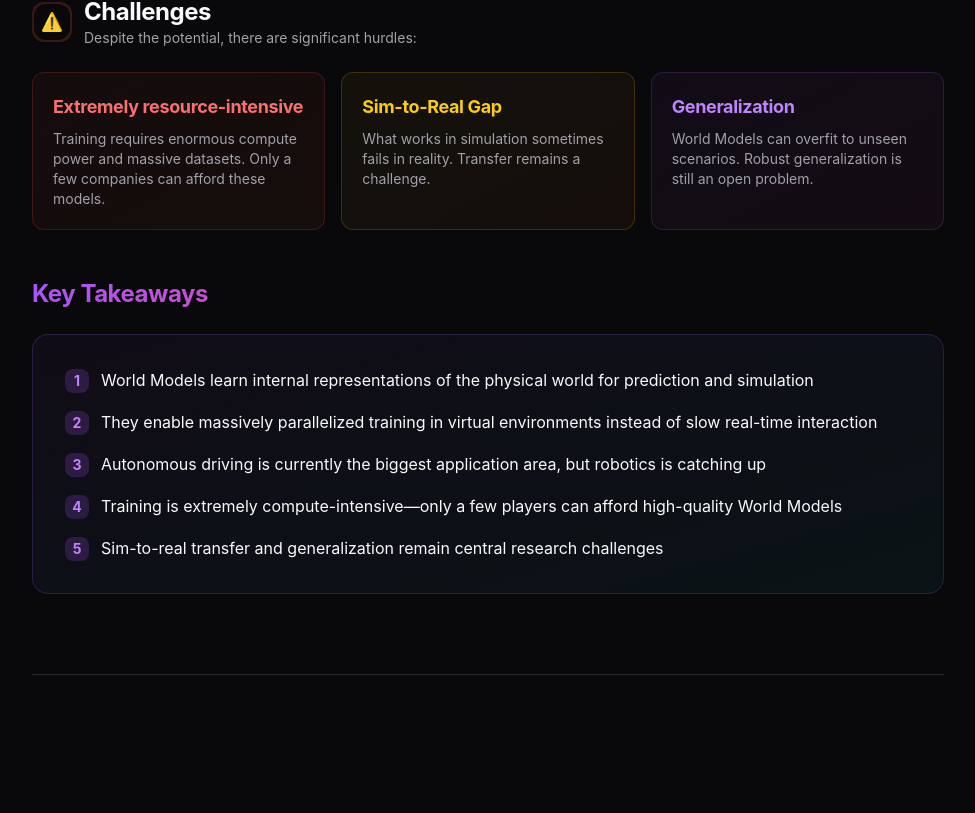
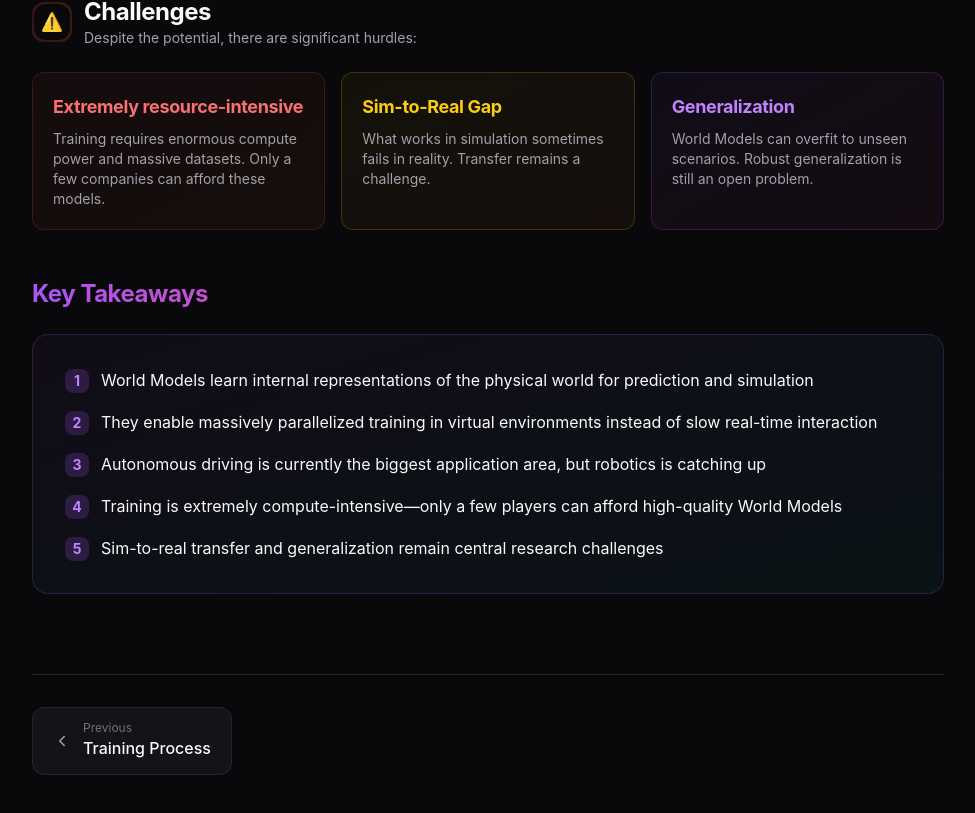
Before and after one commit to LoggeL/learn-guide, a Next.js app: page /en/ai/ml-fundamentals/world-models in a window 1280 px wide. Shown: the part 2557-3370 px from the top of the page, without its empty margins (296-1271 px from the left). Before the commit the page ends 3304 px from the top, so only its background shows below. Built offline with nearby package versions, Linux system fonts and the light colour scheme.

Commit message:
fix: previousTopic -> prevTopic prop name

```diff
--- a/src/app/[locale]/ai/ml-fundamentals/world-models/page.tsx
+++ b/src/app/[locale]/ai/ml-fundamentals/world-models/page.tsx
@@ -15,7 +15,7 @@ export default function WorldModelsPage() {
         { label: t.categories.mlFundamentals, href: '/ai/ml-fundamentals' },
         { label: t.worldModels.title },
       ]}
-      previousTopic={{ label: t.topicNames['training'], href: '/ai/ml-fundamentals/training' }}
+      prevTopic={{ label: t.topicNames['training'], href: '/ai/ml-fundamentals/training' }}
     >
       {/* What are World Models */}
       <section className="rounded-2xl bg-surface/50 border border-border p-6 md:p-8">
```
